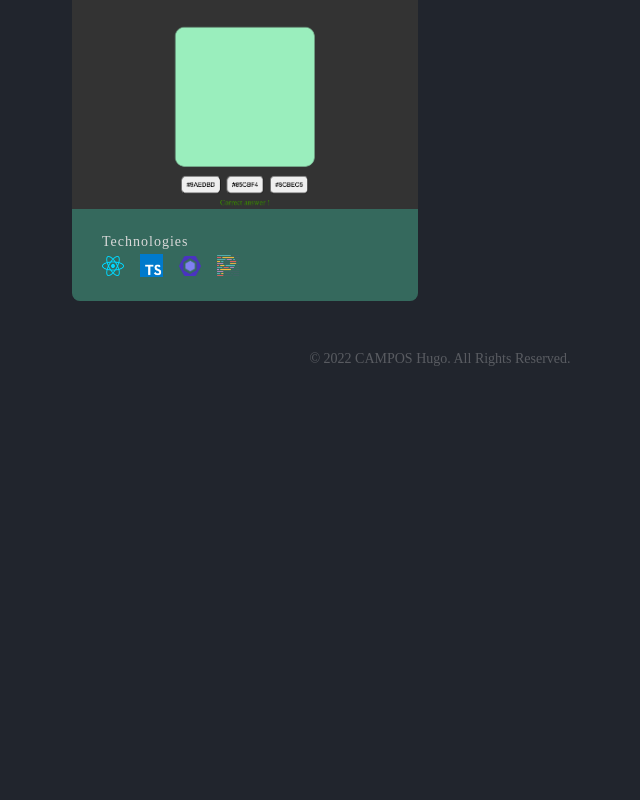
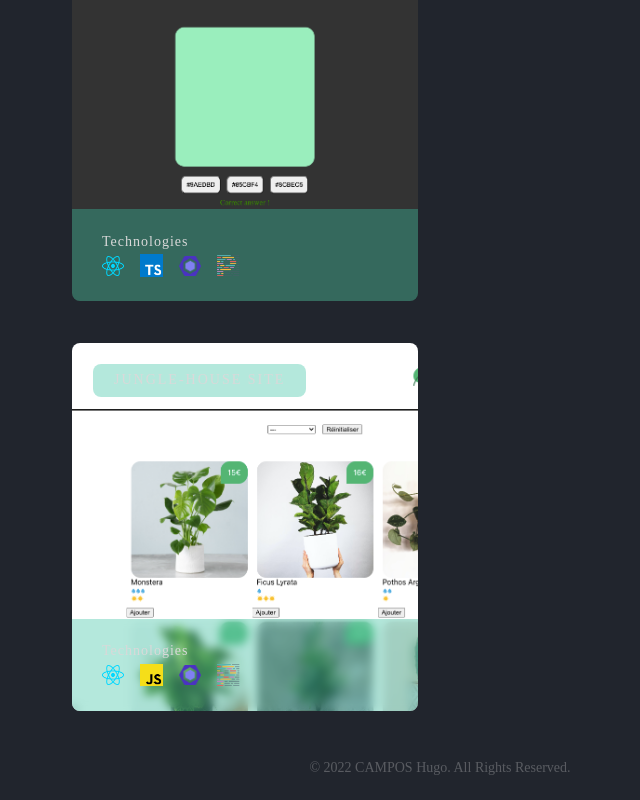
Before and after one commit to Sakoutecher/portfolio-react, a React (Create React App) app: page /projects in a window 1280 px wide. Shown: the part 1062-1862 px from the top of the page, without its empty margins (200-840 px from the left). Before the commit the page ends 1453 px from the top, so only its background shows below. Built offline with nearby package versions, Linux system fonts and the light colour scheme.

Commit message:
:bento: Add another projects

```diff
--- a/src/data/DataProjects.js
+++ b/src/data/DataProjects.js
@@ -70,4 +70,27 @@ const ColorGuess = [
     }
 ]
 
-export {Portfolio, Cuicuitedays, ColorGuess}
+const JungleHouse = [
+    {
+        alt: 'react',
+        src: './techno-icons/React.png'
+    },
+
+
+    {
+        alt: 'js',
+        src: './techno-icons/JS.png'
+    },
+
+    {
+        alt: 'eslint',
+        src: './techno-icons/ESLint.png'
+    },
+
+    {
+        alt: 'prettier',
+        src: './techno-icons/Prettier.png'
+    }
+]
+
+export {Portfolio, Cuicuitedays, ColorGuess, JungleHouse}
--- a/src/pages/Project.js
+++ b/src/pages/Project.js
@@ -2,7 +2,7 @@ import React from 'react';
 import styled from 'styled-components'
 import ProjectDiv from '../components/ProjectDiv';
 import Title from '../components/Title'
-import { Portfolio, Cuicuitedays, ColorGuess } from '../data/DataProjects'
+import { Portfolio, Cuicuitedays, ColorGuess, JungleHouse } from '../data/DataProjects'
 
 function Project({ styles, colors }) {
     return (
@@ -36,6 +36,13 @@ function Project({ styles, colors }) {
                             projects={ColorGuess}
                             title={'Color-Guess Game'}
                             bg={'./photo-projects/color-guess.png'}
+                        />
+                        <ProjectDiv
+                            styles={styles}
+                            colors={colors}
+                            projects={JungleHouse}
+                            title={'Jungle-House Site'}
+                            bg={'./photo-projects/jungle-house.png'}
                         />
                     </Bottom>
                 </CenterCenter>
```
Also changed, not shown: public/photo-projects/jungle-house.png (added).
